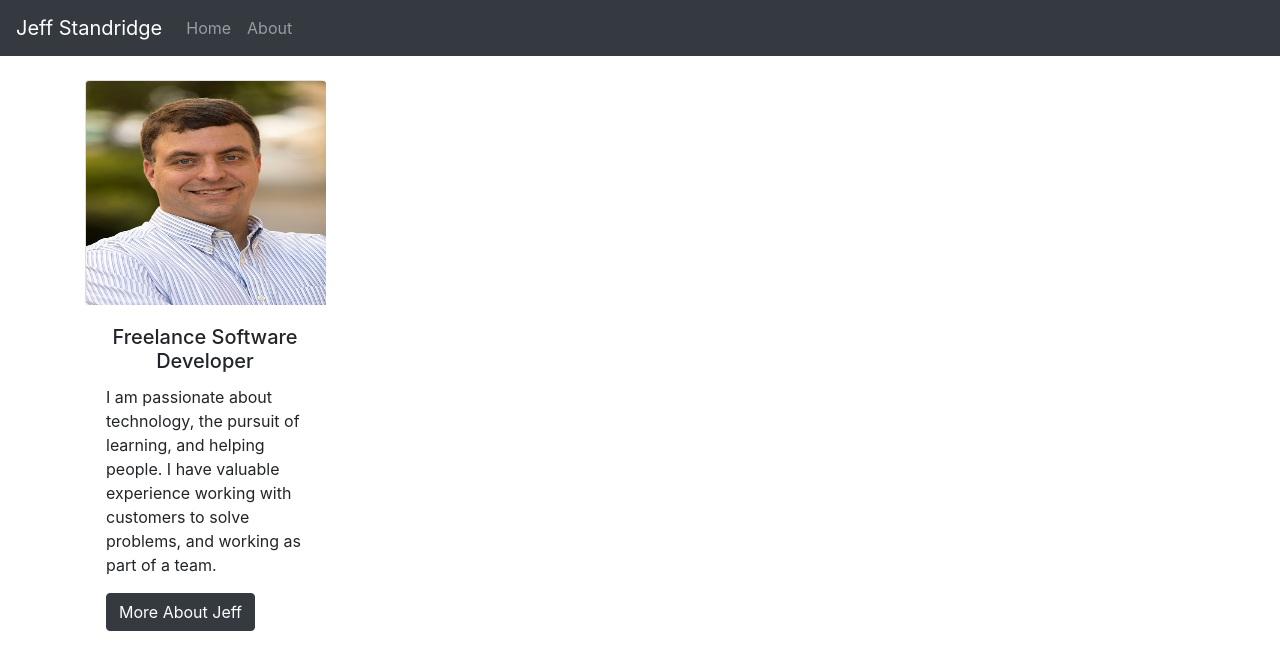
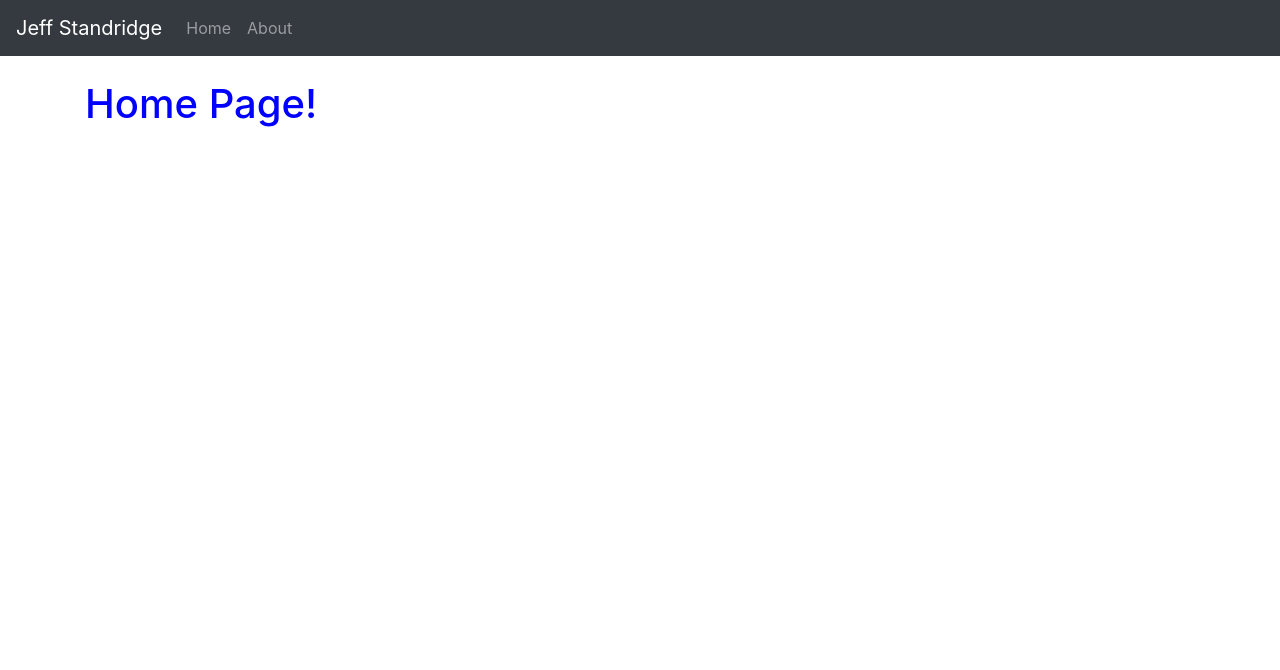
Before and after one commit to standridgejeff/PersonalWebsite, a Django app: page / in a window 1280 px wide. Shown: the top 670 px of the page. Run offline with Django 3.2, Linux system fonts and the light colour scheme; some libraries are stand-ins or nearby versions.

Commit message:
Created and Linked external stylesheet

```diff
--- a/djangoproject/pages/templates/base.html
+++ b/djangoproject/pages/templates/base.html
@@ -5,10 +5,16 @@
     <meta charset="utf-8">
     <meta name="viewport" content="width=device-width, initial-scale=1, shrink-to-fit=no">
 
+    <title>{% block title %}Hello, world!{% endblock %}</title>
+    {% load static %}
+    <link href="{% static 'css/main.css' %}" rel="stylesheet">
+
     <!-- Bootstrap CSS -->
     <link rel="stylesheet" href="https://stackpath.bootstrapcdn.com/bootstrap/4.3.1/css/bootstrap.min.css" integrity="sha384-ggOyR0iXCbMQv3Xipma34MD+dH/1fQ784/j6cY/iJTQUOhcWr7x9JvoRxT2MZw1T" crossorigin="anonymous">
 
-    <title>{% block title %}Hello, world!{% endblock %}</title>
+
+
+
   </head>
   <body>
     <nav class="navbar navbar-expand-lg navbar-dark bg-dark">
--- a/djangoproject/pages/templates/home.html
+++ b/djangoproject/pages/templates/home.html
@@ -4,18 +4,6 @@
 {% block title %}Welcome to JeffStandridge.org{% endblock %}
 
 
-
 {% block content %}
-<div class="row">
-	<div class="col-md-4">
-		<div class="card" style="width: 15rem; height: 14rem">
-		  <img style="width: 15rem; height: 14rem;"src="{% static 'images/jeffstandridgecroppedphoto.jpg' %}" class="card-img-top" alt="...">
-		  <div class="card-body">
-		    <h5 style="text-align: center" class="card-title">Freelance Software Developer</h5>
-		    <p class="card-text">I am passionate about technology, the pursuit of learning, and helping people. I have valuable experience working with customers to solve problems, and working as part of a team.</p>
-		    <a href="{% url 'about' %}" class="btn btn-dark">More About Jeff</a>
-		  </div>
-		</div>
-	</div>
-</div>
+<h1> Home Page!</h1>
 {% endblock %}
--- /dev/null
+++ b/djangoproject/static/css/main.css
@@ -0,0 +1,3 @@
+h1 {
+	color: blue;
+}
```
Also changed, not shown: djangoproject/pages/templates/main.css (deleted).
